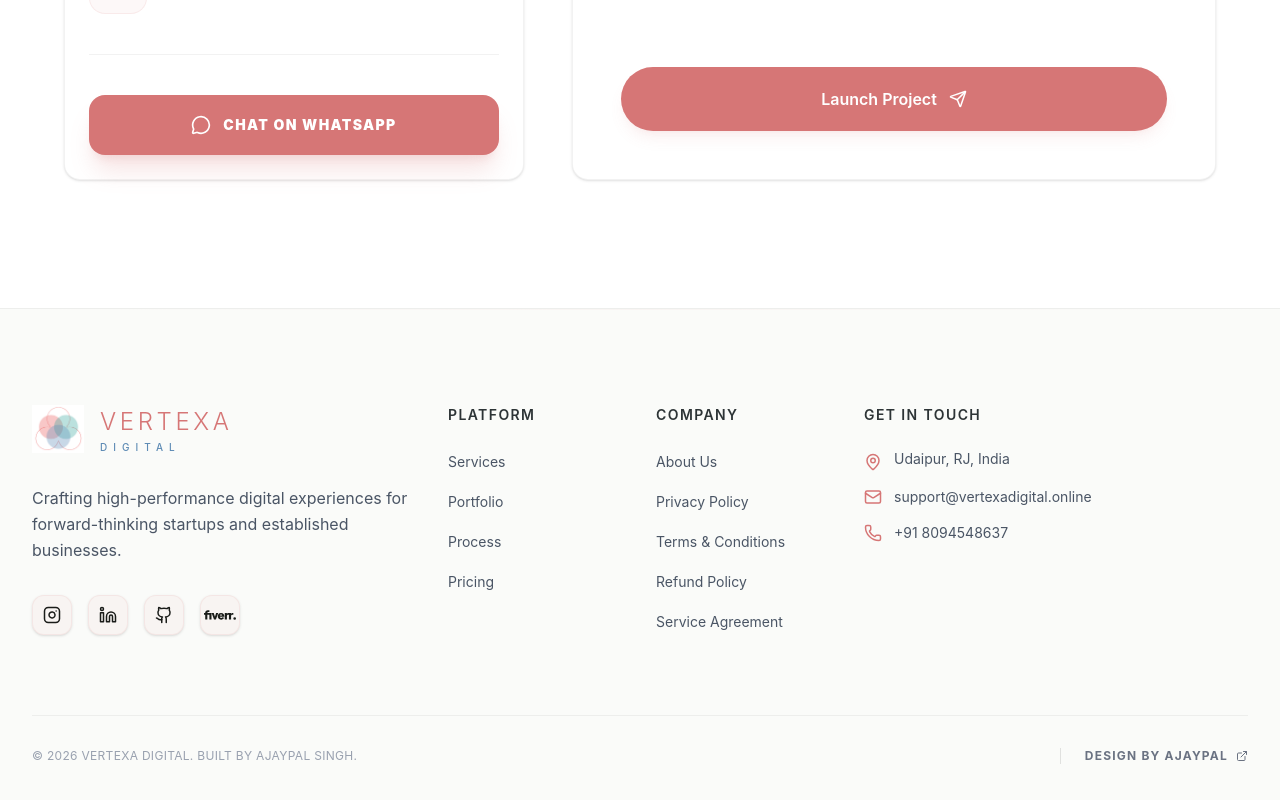
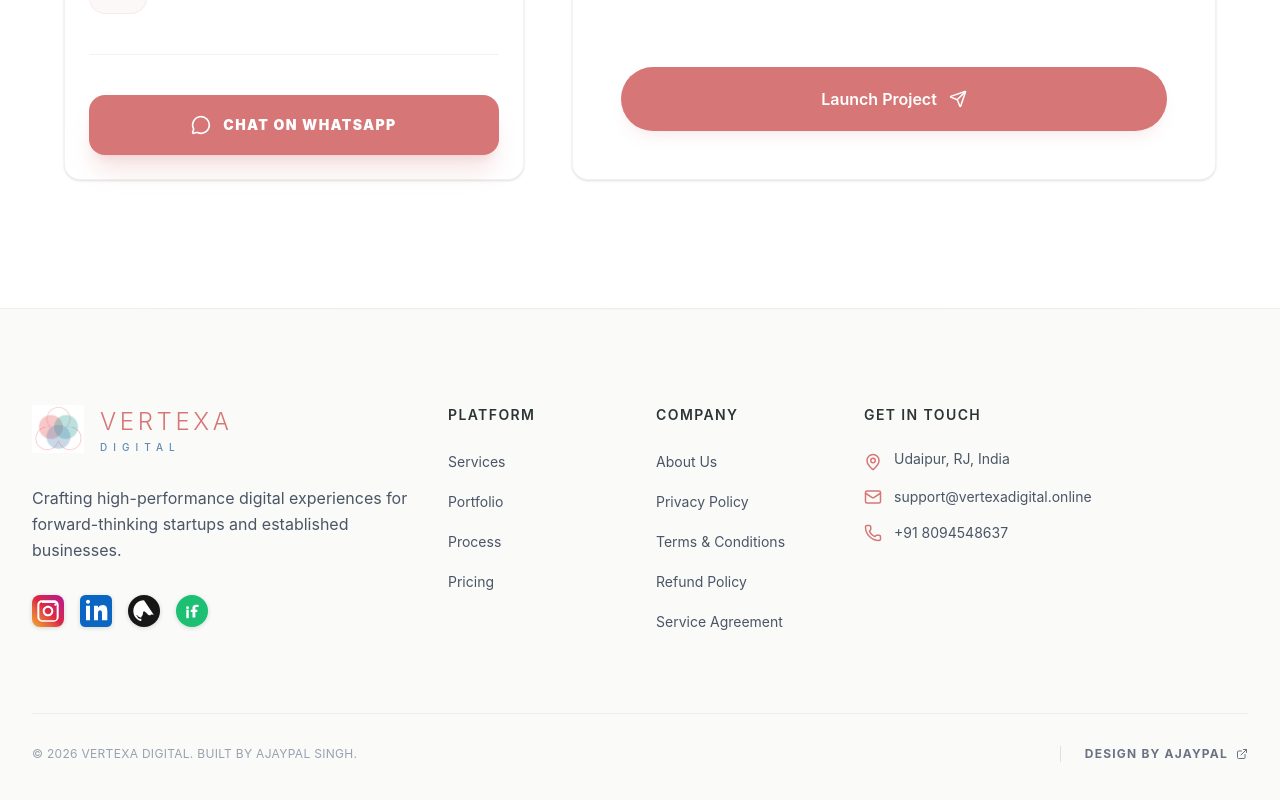
Before and after one commit to Ajaypal110/Vertexa-Digital, a React (Vite) app: page / in a window 1280 px wide. Shown: the part 9242-10042 px from the top of the page. Built offline with nearby package versions, Linux system fonts and the light colour scheme.

Commit message:
Introduce full-color brand SVG icons in footer

```diff
--- a/src/components/layout/Footer.tsx
+++ b/src/components/layout/Footer.tsx
@@ -1,5 +1,5 @@
 import React from 'react';
-import { Linkedin, Github, Mail, Phone, MapPin, ExternalLink, Instagram } from 'lucide-react';
+import { Mail, Phone, MapPin, ExternalLink } from 'lucide-react';
 import { Link } from 'react-scroll';
 
 interface FooterProps {
@@ -9,9 +9,45 @@ interface FooterProps {
   onServiceClick?: () => void;
 }
 
-const FiverrIcon = ({ size = 20 }) => (
-  <svg width={size} height={size} viewBox="0 0 24 24" fill="currentColor">
-    <path d="M23.004 15.588a.995.995 0 1 0 .002-1.99.995.995 0 0 0-.002 1.99zm-.996-3.705h-.85c-.546 0-.84.41-.84 1.092v2.466h-1.61v-3.558h-.684c-.547 0-.84.41-.84 1.092v2.466h-1.61v-4.874h1.61v.74c.264-.574.626-.74 1.163-.74h1.972v.74c.264-.574.625-.74 1.162-.74h.527v1.316zm-6.786 1.501h-3.359c.088.546.43.858 1.006.858.43 0 .732-.175.83-.487l1.425.4c-.351.848-1.22 1.364-2.255 1.364-1.748 0-2.549-1.355-2.549-2.515 0-1.14.703-2.505 2.45-2.505 1.856 0 2.471 1.384 2.471 2.408 0 .224-.01.37-.02.477zm-1.562-.945c-.04-.42-.342-.81-.889-.81-.508 0-.81.225-.908.81h1.797zM7.508 15.44h1.416l1.767-4.874h-1.62l-.86 2.837-.878-2.837H5.72l1.787 4.874zm-6.6 0H2.51v-3.558h1.524v3.558h1.591v-4.874H2.51v-.302c0-.332.235-.536.606-.536h.918V8.412H2.85c-1.162 0-1.943.712-1.943 1.755v.4H0v1.316h.908v3.558z"/>
+const InstagramColorIcon = ({ size = 32 }) => (
+  <svg width={size} height={size} viewBox="0 0 24 24" fill="none" xmlns="http://www.w3.org/2000/svg">
+    <rect width="24" height="24" rx="6" fill="url(#ig-grad)"/>
+    <path d="M12 16c-2.206 0-4-1.794-4-4s1.794-4 4-4 4 1.794 4 4-1.794 4-4 4zm0-6.5c-1.379 0-2.5 1.121-2.5 2.5s1.121 2.5 2.5 2.5 2.5-1.121 2.5-2.5-1.121-2.5-2.5-2.5zM17.5 8c-.414 0-.75-.336-.75-.75s.336-.75.75-.75.75.336.75.75-.336.75-.75.75z" fill="white"/>
+    <path fillRule="evenodd" clipRule="evenodd" d="M7.5 4h9c1.93 0 3.5 1.57 3.5 3.5v9c0 1.93-1.57 3.5-3.5 3.5h-9C5.57 20 4 18.43 4 16.5v-9C4 5.57 5.57 4 7.5 4zm0 1.5C6.4 5.5 5.5 6.4 5.5 7.5v9c0 1.1.9 2.5 2 2.5h9c1.1 0 2-.9 2-2v-9c0-1.1-.9-2-2-2h-9z" fill="white"/>
+    <defs>
+      <linearGradient id="ig-grad" x1="2" y1="22" x2="22" y2="2" gradientUnits="userSpaceOnUse">
+        <stop stopColor="#f09433"/>
+        <stop offset="0.25" stopColor="#e6683c"/>
+        <stop offset="0.5" stopColor="#dc2743"/>
+        <stop offset="0.75" stopColor="#cc2366"/>
+        <stop offset="1" stopColor="#bc1888"/>
+      </linearGradient>
+    </defs>
+  </svg>
+);
+
+const LinkedinColorIcon = ({ size = 32 }) => (
+  <svg width={size} height={size} viewBox="0 0 24 24" fill="none" xmlns="http://www.w3.org/2000/svg">
+    <rect width="24" height="24" rx="4" fill="#0A66C2"/>
+    <path d="M7.5 8H4.5v11h3V8zM6 6.5C5.17 6.5 4.5 5.83 4.5 5S5.17 3.5 6 3.5 7.5 4.17 7.5 5 6.83 6.5 6 6.5zm13.5 12.5h-3v-5.5c0-1.38-.62-2-1.5-2s-1.5.62-1.5 2v5.5h-3V8h3v1.5c1-1.5 2.5-2 4-2 2 0 3 1.5 3 4.5v7z" fill="white"/>
+  </svg>
+);
+
+const GithubColorIcon = ({ size = 32 }) => (
+  <svg width={size} height={size} viewBox="0 0 24 24" fill="none" xmlns="http://www.w3.org/2000/svg">
+    <rect width="24" height="24" rx="12" fill="#181717"/>
+    <path fillRule="evenodd" clipRule="evenodd" d="M12 4C7.58 4 4 7.58 4 12c0 3.54 2.29 6.53 5.47 7.59.4.07.55-.17.55-.38.0-.19-.01-.82-.01-1.49-2.22.48-2.69-.94-2.69-.94-.36-.92-.89-1.16-.89-1.16-.73-.5.05-.49.05-.49.8.06 1.22.82 1.22.82.71 1.22 1.86.87 2.32.66.07-.51.28-.5 1.07-1.78.2-3.64.89-3.64 3.95 0 .87.31 1.59.82 2.15-.08.2-.36 1.02.08 2.12 0 0 .67-.21 2.2-.82a7.42 7.42 0 0 1 4 0c1.53 1.04 2.2.82 2.2.82.44-1.1.16-1.92.08-2.12.51-.56.82-1.28.82-2.15 0-3.07-1.87-3.75-3.65-3.95.29-.25.54-.73.54-1.48 0-1.07-.01-1.93-.01-2.2 0-.21.15-.46.55-.38A8.01 8.01 0 0 0 20 12c0-4.42-3.58-8-8-8z" fill="white"/>
+  </svg>
+);
+
+const FiverrColorIcon = ({ size = 32 }) => (
+  <svg width={size} height={size} viewBox="0 0 100 100" fill="none" xmlns="http://www.w3.org/2000/svg">
+    <circle cx="50" cy="50" r="50" fill="#1dbf73"/>
+    <g transform="translate(24, 28) scale(2.5)">
+      <path d="M18.6 3.9h-2.6c-1 0-1.4.5-1.4 1.3v2H17v3h-2.4v6.8H11v-6.8H8.8v-3H11V4.8c0-2.3 2-3.8 4.6-3.8h3v2.9z" fill="white" />
+      <circle cx="4.8" cy="4.8" r="1.8" fill="white" />
+      <path d="M3.3 7.2h3v10.6h-3z" fill="white" />
+    </g>
   </svg>
 );
 
@@ -38,17 +74,17 @@ const Footer: React.FC<FooterProps> = ({ onPrivacyClick, onTermsClick, onRefundC
             </p>
             <div className="flex gap-4">
               {[
-                { icon: <Instagram size={18} />, href: "https://www.instagram.com/vertexadigital.dev/" },
-                { icon: <Linkedin size={18} />, href: "https://www.linkedin.com/company/vertexa-digital-agency" },
-                { icon: <Github size={18} />, href: "https://github.com/Ajaypal110" },
-                { icon: <FiverrIcon size={32} />, href: "https://www.fiverr.com/vertexa_digital" },
+                { icon: <InstagramColorIcon size={32} />, href: "https://www.instagram.com/vertexadigital.dev/" },
+                { icon: <LinkedinColorIcon size={32} />, href: "https://www.linkedin.com/company/vertexa-digital-agency" },
+                { icon: <GithubColorIcon size={32} />, href: "https://github.com/Ajaypal110" },
+                { icon: <FiverrColorIcon size={32} />, href: "https://www.fiverr.com/vertexa_digital" },
               ].map((social) => (
                 <a
                   key={social.href}
                   href={social.href}
                   target="_blank"
                   rel="noopener noreferrer"
-                  className="w-10 h-10 rounded-xl bg-primary/5 border border-primary/10 flex items-center justify-center hover:bg-primary hover:text-white hover:border-primary transition-all duration-300 shadow-sm"
+                  className="hover:scale-110 hover:-translate-y-1 transition-transform duration-300 drop-shadow-sm"
                 >
                   {social.icon}
                 </a>
```
